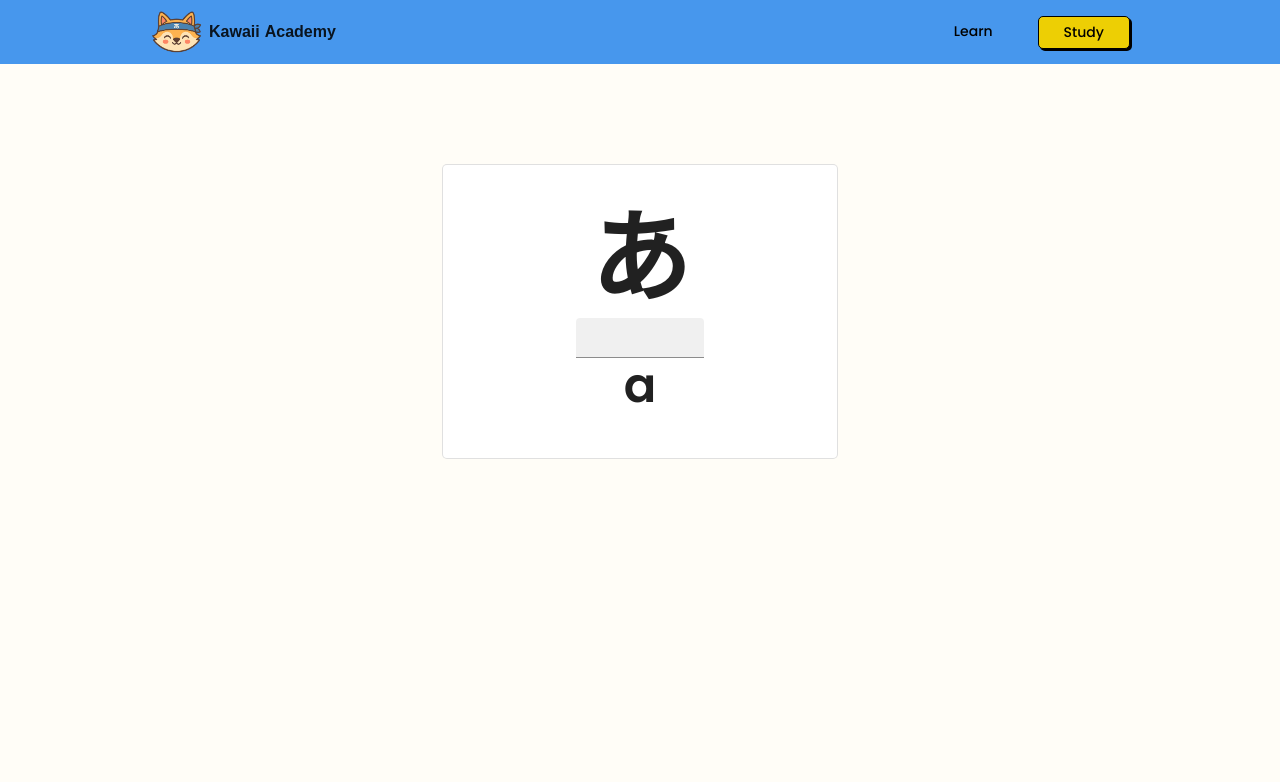
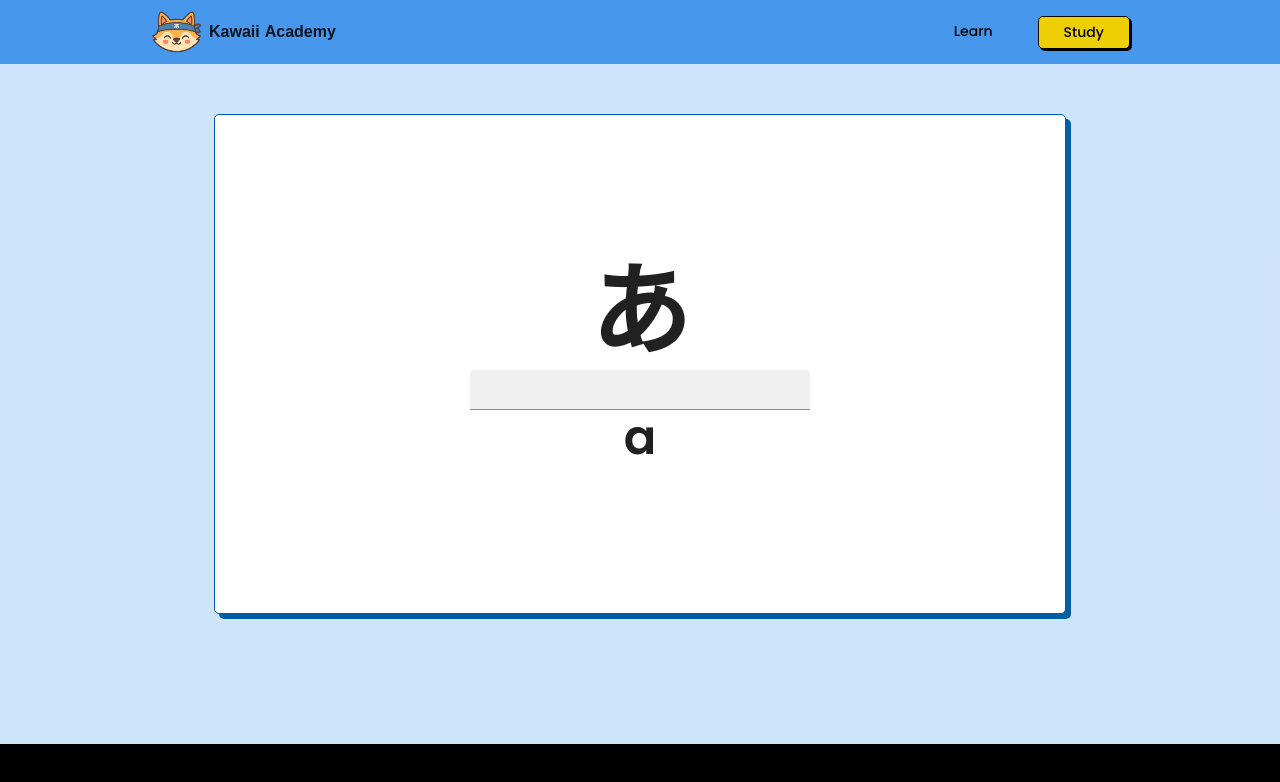
Before and after one commit to estebanT96/kawaii-academy, a React (Vite) app: page / in a window 1280 px wide. Shown: the top 782 px of the page. Built offline with nearby package versions, Linux system fonts and the light colour scheme; a web font is replaced by a local one.

Commit message:
Added card styling to learn section & footer

```diff
--- a/src/App.tsx
+++ b/src/App.tsx
@@ -4,6 +4,7 @@ import NavBar from "./components/NavBar";
 import { BrowserRouter as Router, Routes, Route } from "react-router-dom";
 import Home from "./pages/Home";
 import Learn from "./pages/Learn";
+import Footer from "./components/Footer";
 function App() {
   return (
     <>
@@ -42,6 +43,7 @@ function App() {
                 <Route path="/learn" element={<Learn />}></Route>
               </Routes>
             </Box>
+            <Footer></Footer>
           </Box>
         </Router>
       </ThemeProvider>
--- /dev/null
+++ b/src/components/Footer.tsx
@@ -0,0 +1,10 @@
+import { Box } from "@mui/material";
+
+
+const Footer = () => {
+  return (
+    <Box width="100%" height="200px" sx={{ backgroundColor: "black" }}></Box>
+  );
+};
+
+export default Footer;
--- a/src/components/HiraganaLearnSection.tsx
+++ b/src/components/HiraganaLearnSection.tsx
@@ -11,7 +11,7 @@ const HiraganaLearnSection = () => {
     <Box
       sx={{
         background: "rgb(255, 255, 255)", //color de fondo
-        padding: "15px",
+        padding: "30px",
       }}
     >
       <Box
--- a/src/components/KatanaLearnSection.tsx
+++ b/src/components/KatakanaLearnSection.tsx
@@ -9,7 +9,7 @@ const HiraganaLearnSection = () => {
     <Box
       sx={{
         background: "rgb(255, 255, 255)", //color de fondo
-        padding: "15px",
+        padding: "30px",
       }}
     >
       <Box
--- a/src/components/StudyCard.tsx
+++ b/src/components/StudyCard.tsx
@@ -12,10 +12,19 @@ import Card from "@mui/material/Card";
 const StudyCard = () => {
   return (
     <>
-      <Container maxWidth="xs" sx={{ paddingTop: "100px" }}>
+      <Container maxWidth="md" sx={{ paddingTop: "50px" }}>
         <Card
           variant="outlined"
-          sx={{ padding: "20px", alignItems: "center", borderRadius: "5px" }}
+          sx={{
+            padding: "20px 0",
+            display: "flex",
+            alignItems: "center",
+            justifyContent: "center",
+            borderRadius: "5px",
+            border: "1px solid rgb(0, 95, 164)",
+            boxShadow: "5px 5px 0px rgb(0, 95, 164)",
+            height: "500px",
+          }}
         >
           <CardContent
             sx={{
@@ -27,7 +36,7 @@ const StudyCard = () => {
             <Typography boxShadow="1px solid black" variant="h1">
               あ
             </Typography>
-            <Box width="40%">
+            <Box>
               <TextField
                 size="small"
                 hiddenLabel
--- a/src/components/WordLearnSection.tsx
+++ b/src/components/WordLearnSection.tsx
@@ -16,6 +16,7 @@ const WordLearnSection = () => {
       padding="15px"
       sx={{
         backgroundColor: "rgb(255, 255, 255)",
+        padding: "30px",
       }}
     >
       <Box display="flex" alignItems="baseline" marginBottom="20px">
--- a/src/components/ui/LearnContainer.tsx
+++ b/src/components/ui/LearnContainer.tsx
@@ -11,6 +11,7 @@ const LearnContainer = ({ children }: Props) => {
       sx={{
         margin: "0 auto",
         background: "#4797ed43", //color de fondo
+        padding:"20px 0"
       }}
     >
       {children}
--- a/src/components/ui/MainContainer.tsx
+++ b/src/components/ui/MainContainer.tsx
@@ -10,8 +10,8 @@ const MainContainer = ({ children }: Props) => {
     <Box
       sx={{
         margin: "0 auto",
-        bgcolor: "rgb(255, 253, 247)",
-        height: "100vh",
+        background: "#4797ed43", //color de fondo
+        height: "85vh",
       }}
     >
       {children}
--- a/src/pages/Learn.tsx
+++ b/src/pages/Learn.tsx
@@ -2,7 +2,7 @@ import { Box } from "@mui/material";
 import LearnContainer from "../components/ui/LearnContainer";
 import HiraganaLearnSection from "../components/HiraganaLearnSection";
 import WordLearnSection from "../components/WordLearnSection";
-import KatanaLearnSection from "../components/KatanaLearnSection";
+import KatakanaLearnSection from "../components/KatakanaLearnSection";
 
 const Learn = () => (
   <LearnContainer>
@@ -11,11 +11,14 @@ const Learn = () => (
         maxWidth: "1000px",
         width: "auto",
         margin: "0 auto",
-        border: "none",
+        border: "1px solid rgb(0, 95, 164)",
+        borderRadius: "5px",
+        overflow: "hidden",
+        boxShadow: "5px 5px 0px rgb(0, 95, 164)",
       }}
     >
       <HiraganaLearnSection />
-      <KatanaLearnSection />
+      <KatakanaLearnSection />
       <WordLearnSection />
     </Box>
   </LearnContainer>
```
